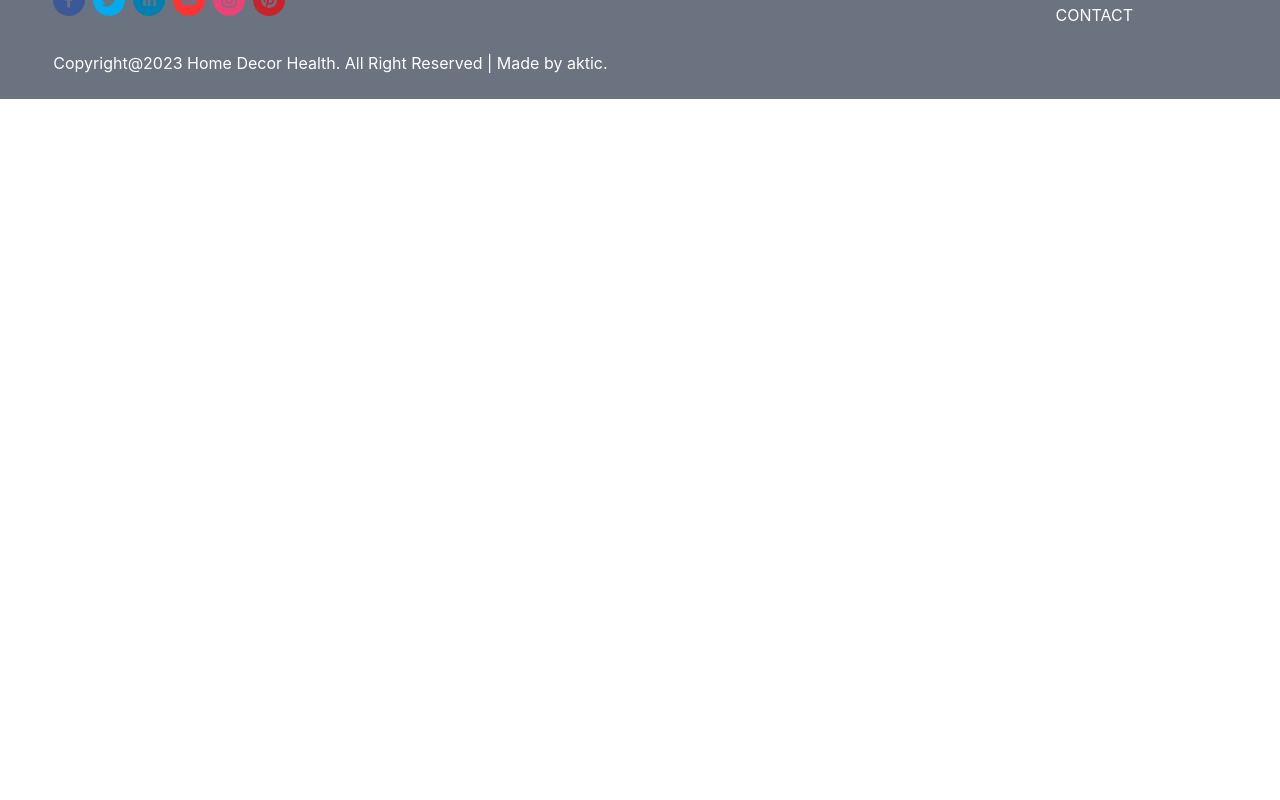
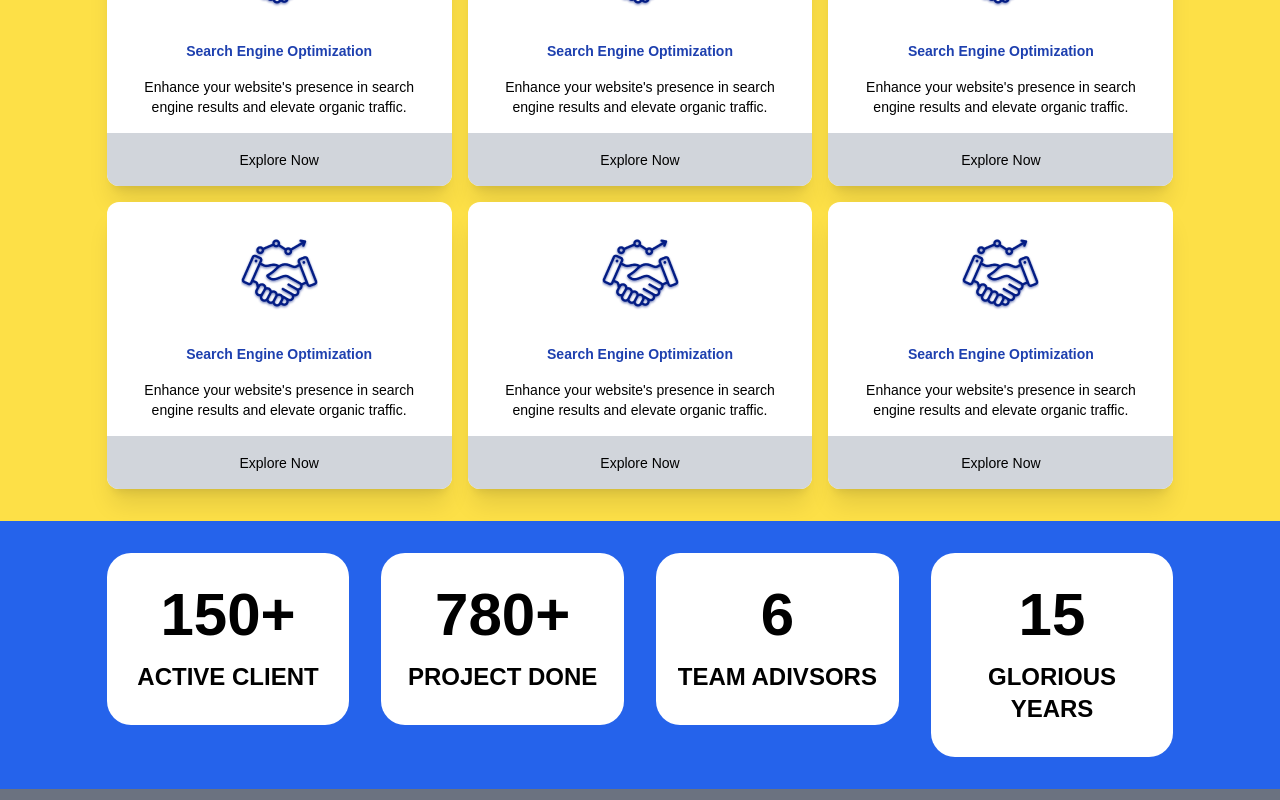
Before and after one commit to azizullahkhan16/khass_frontend, a Next.js app: page / in a window 1280 px wide. Shown: the part 1980-2780 px from the top of the page. Before the commit the page ends 2079 px from the top, so only its background shows below. Built offline with nearby package versions, Linux system fonts and the light colour scheme.

Commit message:
Created some components on the home page

```diff
--- a/app/page.jsx
+++ b/app/page.jsx
@@ -3,6 +3,7 @@ import HomeComponent2 from "@components/HomeComponents/HomeComponent2";
 import HomeComponent3 from "@components/HomeComponents/HomeComponent3";
 import HomeComponent4 from "@components/HomeComponents/HomeComponent4";
 import HomeComponent5 from "@components/HomeComponents/HomeComponent5";
+import HomeComponent6 from "@components/HomeComponents/HomeComponent6";
 const Homepage = () => {
   return (
     <div>
@@ -11,6 +12,7 @@ const Homepage = () => {
       <HomeComponent3 />
       <HomeComponent4 />
       <HomeComponent5 />
+      <HomeComponent6 />
     </div>
   );
 };
--- a/components/HomeComponents/HomeComponent3.jsx
+++ b/components/HomeComponents/HomeComponent3.jsx
@@ -7,7 +7,7 @@ const HomeComponent3 = () => {
       <Col md={20}>
         <Row justify="center">
           <Col md={12}>
-            <div className="flex flex-col p-8 md:border-r-2 md:border-black">
+            <div className="flex flex-col p-8 md:border-r-2 border-black max-md:border-b-2 ">
               <p className="font-monts mb-6 text-sm">
                 <span className="text-lg">
                   We are not just Digital Marketing Agency in Pakistan but your
--- a/components/HomeComponents/HomeComponent5.jsx
+++ b/components/HomeComponents/HomeComponent5.jsx
@@ -1,5 +1,83 @@
+import { Col, Row } from "antd";
+import Link from "next/link";
+
 const HomeComponent5 = () => {
-  return <div>HomeComponent5</div>;
+  const CustomBox = ({ image, heading, text }) => {
+    return (
+      <Col md={8} sm={16} xs={16}>
+        <div className="flex flex-col justify-center items-center rounded-xl bg-white shadow-xl">
+          <img src={image} alt="icon" className="py-8" />
+          <h5 className="text-sm font-monts font-semibold text-center text-blue-800">
+            {heading}
+          </h5>
+          <p className="text-sm font-monts font-normal text-center my-4 px-8">
+            {text}
+          </p>
+          <div className="inline-block w-full py-4 text-center rounded-b-xl bg-gray-300">
+            <Link
+              href="/services"
+              className="text-sm font-monts font-normal text-center "
+            >
+              Explore Now
+            </Link>
+          </div>
+        </div>
+      </Col>
+    );
+  };
+
+  const items = [
+    {
+      image: "./assets/images/icon1.png",
+      heading: "Search Engine Optimization",
+      text: "Enhance your website's presence in search engine results and elevate organic traffic.",
+    },
+    {
+      image: "./assets/images/icon1.png",
+      heading: "Search Engine Optimization",
+      text: "Enhance your website's presence in search engine results and elevate organic traffic.",
+    },
+    {
+      image: "./assets/images/icon1.png",
+      heading: "Search Engine Optimization",
+      text: "Enhance your website's presence in search engine results and elevate organic traffic.",
+    },
+    {
+      image: "./assets/images/icon1.png",
+      heading: "Search Engine Optimization",
+      text: "Enhance your website's presence in search engine results and elevate organic traffic.",
+    },
+    {
+      image: "./assets/images/icon1.png",
+      heading: "Search Engine Optimization",
+      text: "Enhance your website's presence in search engine results and elevate organic traffic.",
+    },
+    {
+      image: "./assets/images/icon1.png",
+      heading: "Search Engine Optimization",
+      text: "Enhance your website's presence in search engine results and elevate organic traffic.",
+    },
+  ];
+  return (
+    <Row justify="center py-8 bg-yellow-300">
+      <Col md={20}>
+        <Row justify="center">
+          <h3 className="font-monts text-4xl font-semibold mb-12">
+            Our Services
+          </h3>
+        </Row>
+        <Row justify="center" gutter={[16, 16]}>
+          {items.map((item) => (
+            <CustomBox
+              image={item.image}
+              heading={item.heading}
+              text={item.text}
+            />
+          ))}
+        </Row>
+      </Col>
+    </Row>
+  );
 };
 
 export default HomeComponent5;
--- /dev/null
+++ b/components/HomeComponents/HomeComponent6.jsx
@@ -0,0 +1,48 @@
+import { Col, Row } from "antd";
+
+const HomeComponent6 = () => {
+  const CustomBox = ({ figure, heading }) => {
+    return (
+      <Col md={6} sm={12} xs={12}>
+        <div className="flex flex-col items-center justify-center bg-white rounded-3xl py-8 px-4">
+          <h3 className="font-monts font-bold text-6xl mb-4">{figure}</h3>
+          <h5 className="font-monts font-semibold text-2xl text-center">
+            {heading}
+          </h5>
+        </div>
+      </Col>
+    );
+  };
+
+  const items = [
+    {
+      figure: "150+",
+      heading: "ACTIVE CLIENT",
+    },
+    {
+      figure: "780+",
+      heading: "PROJECT DONE",
+    },
+    {
+      figure: "6",
+      heading: "TEAM ADIVSORS",
+    },
+    {
+      figure: "15",
+      heading: "GLORIOUS YEARS",
+    },
+  ];
+  return (
+    <Row justify="center" className="bg-blue-600 py-8">
+      <Col md={20} sm={22} xs={22}>
+        <Row justify="center" gutter={[32, 32]}>
+          {items.map((item) => (
+            <CustomBox figure={item.figure} heading={item.heading} />
+          ))}
+        </Row>
+      </Col>
+    </Row>
+  );
+};
+
+export default HomeComponent6;
```
